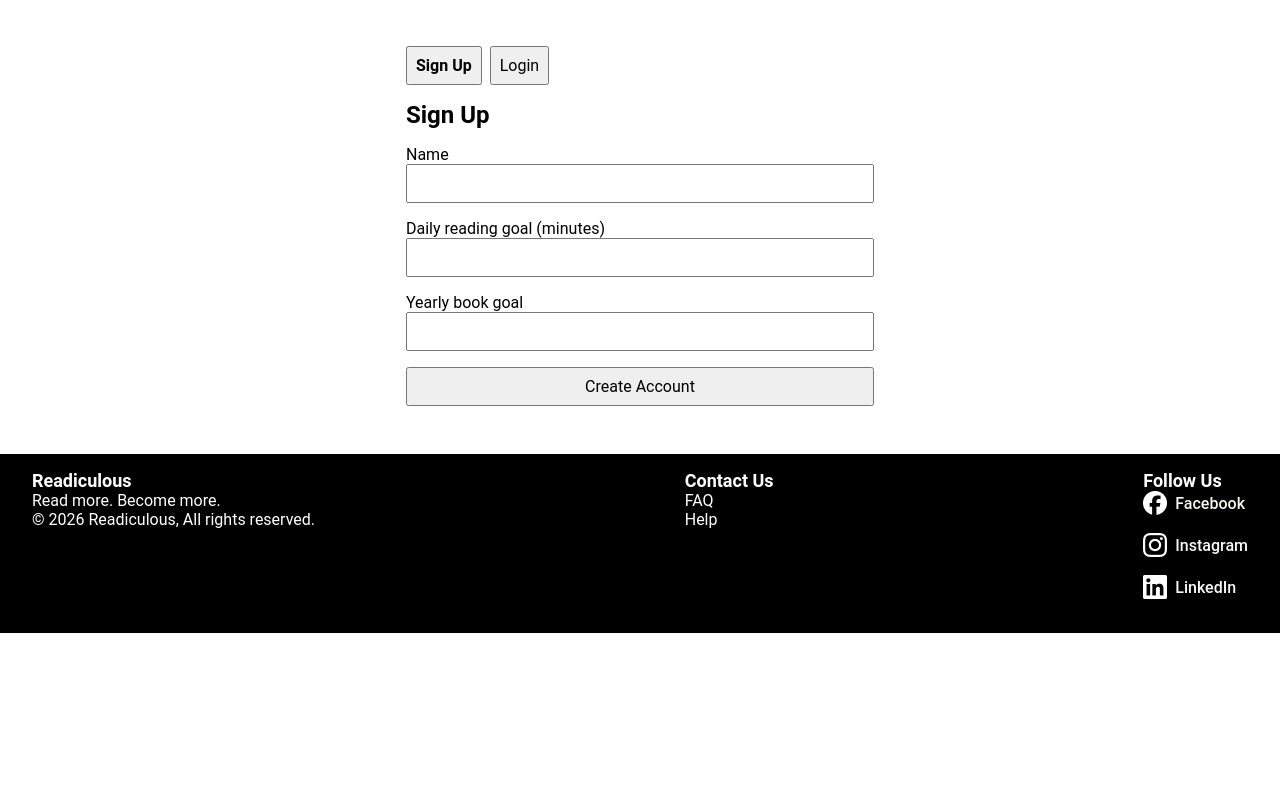
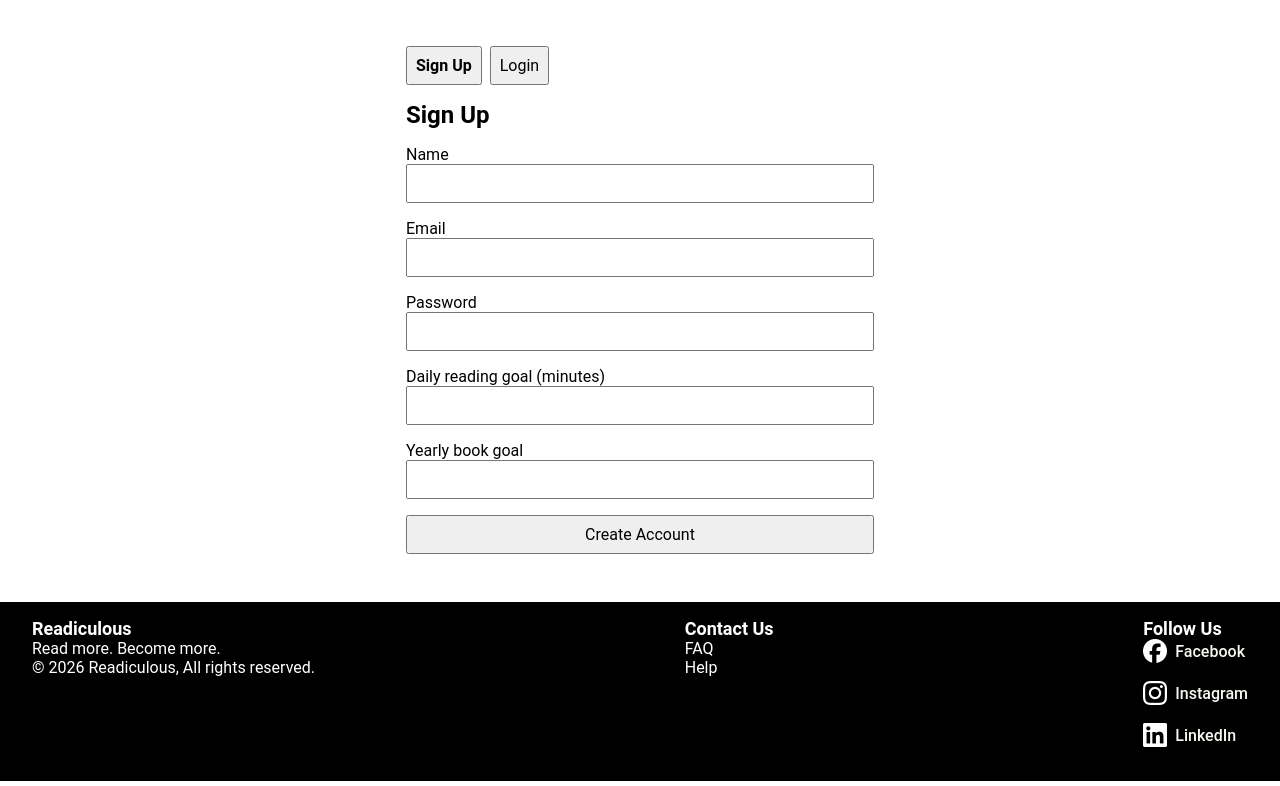
Before and after one commit to mervekindan/readiculous, a React (Vite) app in the folder app/: page / in a window 1280 px wide. Shown: the part 682-1468 px from the top of the page. Before the commit the page ends 1320 px from the top, so only its background shows below. Built offline with nearby package versions, Linux system fonts and the light colour scheme.

Commit message:
Implement mock API authentication flow

```diff
--- a/app/db.json
+++ b/app/db.json
@@ -1 +1,3 @@
-{ "users": [] }
+{
+  "users": []
+}
--- a/app/src/api/authApi.js
+++ b/app/src/api/authApi.js
@@ -1,13 +1,16 @@
 const API_URL = "http://localhost:3001/users";
 
-export async function getUsers() {
-  const response = await fetch(API_URL);
+export async function getUserByEmail(email) {
+  const response = await fetch(
+    `http://localhost:3001/users?email=${encodeURIComponent(email)}`,
+  );
 
   if (!response.ok) {
-    throw new Error("Failed to fetch users");
+    throw new Error("Failed to fetch user");
   }
 
-  return response.json();
+  const users = await response.json();
+  return users[0];
 }
 
 export async function createUser(user) {
--- a/app/src/components/Auth/LoginForm.jsx
+++ b/app/src/components/Auth/LoginForm.jsx
@@ -1,28 +1,49 @@
 import { useState } from "react";
+import { getUserByEmail } from "../../api/authApi.js";
 import { useAuth } from "../../context/AuthContext.jsx";
 
 function LoginForm() {
   const { setUser } = useAuth();
-  const [name, setName] = useState("");
+
+  const [formData, setFormData] = useState({
+    email: "",
+    password: "",
+  });
+
   const [message, setMessage] = useState("");
 
-  function handleSubmit(event) {
+  function handleChange(event) {
+    const { name, value } = event.target;
+
+    setFormData((prevData) => ({
+      ...prevData,
+      [name]: value,
+    }));
+  }
+
+  async function handleSubmit(event) {
     event.preventDefault();
 
-    const savedUser = JSON.parse(localStorage.getItem("readingUser"));
+    try {
+      const savedUser = await getUserByEmail(
+        formData.email.trim().toLowerCase(),
+      );
 
       if (!savedUser) {
         setMessage("No account found. Please sign up first.");
         return;
       }
 
-    if (savedUser.name.toLowerCase() !== name.trim().toLowerCase()) {
-      setMessage("Name does not match saved user.");
+      if (savedUser.password !== formData.password) {
+        setMessage("Incorrect password.");
         return;
       }
 
       setUser(savedUser);
       setMessage("Logged in successfully!");
+    } catch (error) {
+      setMessage("Something went wrong. Please try again.");
+    }
   }
 
   return (
@@ -30,11 +51,23 @@ function LoginForm() {
       <h2>Login</h2>
 
       <label>
-        Name
+        Email
         <input
-          value={name}
-          onChange={(event) => setName(event.target.value)}
-          maxLength={50}
+          name="email"
+          type="email"
+          value={formData.email}
+          onChange={handleChange}
+          required
+        />
+      </label>
+
+      <label>
+        Password
+        <input
+          name="password"
+          type="password"
+          value={formData.password}
+          onChange={handleChange}
           required
         />
       </label>
--- a/app/src/components/Auth/SignUpForm.jsx
+++ b/app/src/components/Auth/SignUpForm.jsx
@@ -1,11 +1,14 @@
 import { useState } from "react";
 import { useAuth } from "../../context/AuthContext.jsx";
+import { createUser } from "../../api/authApi.js";
 
 function SignUpForm() {
   const { setUser } = useAuth();
 
   const [formData, setFormData] = useState({
     name: "",
+    email: "",
+    password: "",
     dailyGoalMinutes: "",
     yearlyGoalBooks: "",
   });
@@ -21,18 +24,23 @@ function SignUpForm() {
     }));
   }
 
-  function handleSubmit(event) {
+  async function handleSubmit(event) {
     event.preventDefault();
 
     const newUser = {
       name: formData.name.trim(),
+      email: formData.email.trim().toLowerCase(),
+      password: formData.password,
       dailyGoalMinutes: Number(formData.dailyGoalMinutes),
       yearlyGoalBooks: Number(formData.yearlyGoalBooks),
     };
-
-    localStorage.setItem("readingUser", JSON.stringify(newUser));
-    setUser(newUser);
-    setMessage("Account created successfully!");
+    try {
+      const createdUser = await createUser(newUser);
+      setUser(createdUser);
+      setMessage("Account created successfully!");
+    } catch (error) {
+      setMessage("Something went wrong. Please try again.");
+    }
   }
 
   return (
@@ -46,6 +54,28 @@ function SignUpForm() {
           value={formData.name}
           onChange={handleChange}
           maxLength={50}
+          required
+        />
+      </label>
+      <label>
+        Email
+        <input
+          name="email"
+          type="email"
+          value={formData.email}
+          onChange={handleChange}
+          required
+        />
+      </label>
+
+      <label>
+        Password
+        <input
+          name="password"
+          type="password"
+          minLength={6}
+          value={formData.password}
+          onChange={handleChange}
           required
         />
       </label>
--- a/app/src/context/AuthContext.jsx
+++ b/app/src/context/AuthContext.jsx
@@ -3,12 +3,26 @@ import { createContext, useContext, useState } from "react";
 const AuthContext = createContext();
 
 export function AuthProvider({ children }) {
-  const savedUser = JSON.parse(localStorage.getItem("readingUser"));
+  const savedUser = JSON.parse(localStorage.getItem("readingUser") || "null");
 
-  const [user, setUser] = useState(savedUser);
+  const [user, setUserState] = useState(savedUser);
+
+  function setUser(userData) {
+    setUserState(userData);
+
+    if (userData) {
+      localStorage.setItem("readingUser", JSON.stringify(userData));
+    } else {
+      localStorage.removeItem("readingUser");
+    }
+  }
+
+  function logout() {
+    setUser(null);
+  }
 
   return (
-    <AuthContext.Provider value={{ user, setUser }}>
+    <AuthContext.Provider value={{ user, setUser, logout }}>
       {children}
     </AuthContext.Provider>
   );
```
Lines whose indentation alone changed are shown as unchanged.
